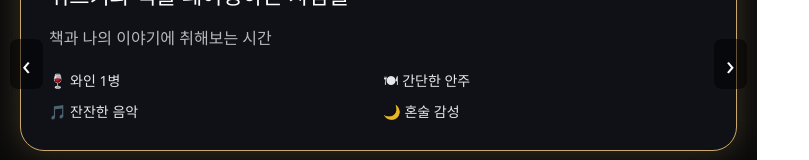
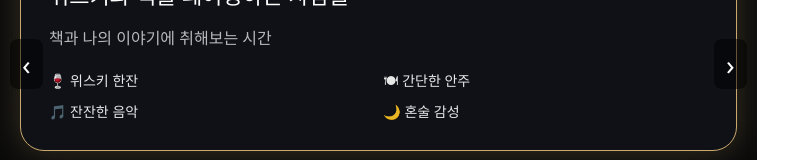
Before and after one commit to Semy-sudo/reservation-calendar, a React (Vite) app: page / in a window 1280 px wide. Shown: the part 356-516 px from the top of the page, without its empty margins (0-809 px from the left). Built offline with nearby package versions, Linux system fonts and the light colour scheme; no server answers; the database is empty.

Commit message:
first commit

```diff
--- a/src/components/EventSlider.jsx
+++ b/src/components/EventSlider.jsx
@@ -10,7 +10,7 @@ export default function EventSlider() {
       desc: "위스키와 책을 페어링하는 사람들",
       sub: "책과 나의 이야기에 취해보는 시간",
       includes: [
-        "🍷 와인 1병",
+        "🍷 위스키 한잔",
         "🍽 간단한 안주",
         "🎵 잔잔한 음악",
         "🌙 혼술 감성"
@@ -21,8 +21,8 @@ export default function EventSlider() {
       desc: "인생을 예술처럼 사는 사람들",
       sub: "어색했던 우리가 인연이 되는 시간 🍷",
       includes: [
-        "🥂 drink 무제한",
-        "🍱 푸짐한 음식",
+        "🥂 웰컴 하이볼",
+        "🍱 포틀럭 파티",
         "🎯 대화 미션",
         "🌙 나를 알아가는 밤",
         "🤝 다정한 인연",
--- a/src/components/ReservationPage.jsx
+++ b/src/components/ReservationPage.jsx
@@ -81,8 +81,10 @@ export default function ReservationPage() {
   const getDefaultSeats = (date) => {
     const diff = getDateDiff(date);
 
-    if (diff <= 7) {
-      return { female: 3, male: 3 };
+    if (diff <= 2) {
+      return { female: 1, male: 3 };
+    }else if(diff <= 7){
+      return { female: 2, male: 4 };
     } else {
       return { female: 9, male: 9 };
     }
```
